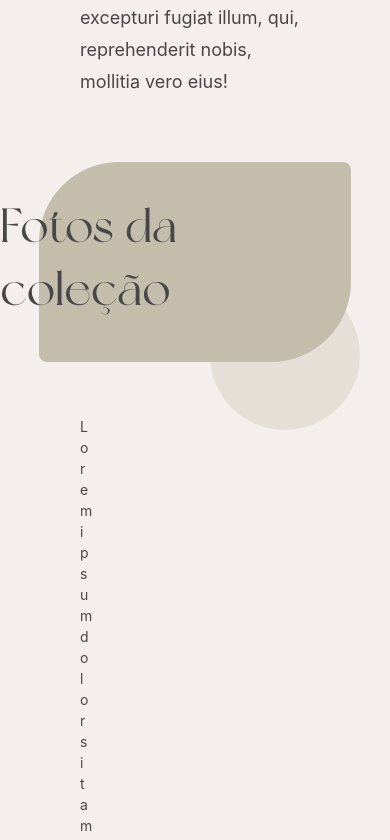
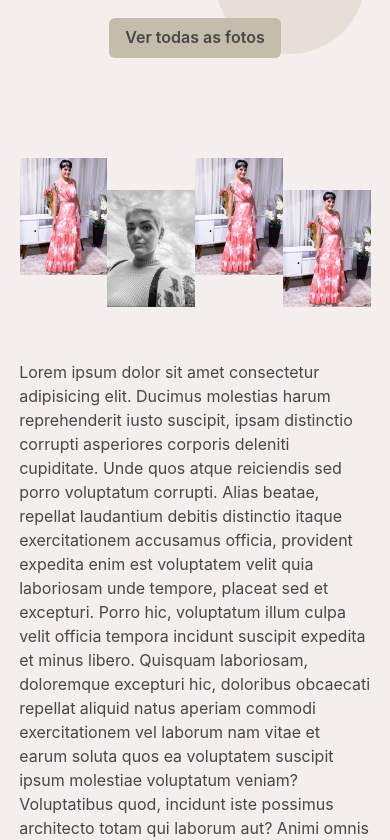
Before and after one commit to reinaldo-silva/blog-malu, a Next.js app: page /fashion in a window 390 px wide. Shown: the part 752-1592 px from the top of the page. Built offline with nearby package versions, Linux system fonts and the light colour scheme.

Commit message:
add responsive image slider

```diff
--- a/src/components/SliderImages/index.tsx
+++ b/src/components/SliderImages/index.tsx
@@ -1,10 +1,17 @@
-import { Button, Flex, Heading, Icon, Text } from '@chakra-ui/react';
+import {
+  Button,
+  Flex,
+  Heading,
+  Icon,
+  Text,
+  useMediaQuery,
+} from '@chakra-ui/react';
 import React, { useCallback, useState } from 'react';
+import { IoCloseSharp } from 'react-icons/io5';
 import {
   MdOutlineKeyboardArrowLeft,
   MdOutlineKeyboardArrowRight,
 } from 'react-icons/md';
-import { IoCloseSharp } from 'react-icons/io5';
 import ImageComp from '../Image';
 
 interface ImageProps {
@@ -52,6 +59,8 @@ interface SliderImages {
 }
 
 const SliderImages: React.FC<SliderImages> = ({ images }) => {
+  const [isLargerThan850] = useMediaQuery('(max-width: 850px)');
+  const [isLargerThan700] = useMediaQuery('(max-width: 700px)');
   const [imageFullScreen, setImageFullScreen] = useState(false);
   const [currentImage, setCurrentImage] = useState(1);
 
@@ -80,6 +89,7 @@ const SliderImages: React.FC<SliderImages> = ({ images }) => {
                 width="100vw"
                 height="100%"
                 alignItems="center"
+                onClick={() => setImageFullScreen(false)}
               >
                 <Imagem id={image.id} fullScreen src={image.src} />
               </Flex>
@@ -97,9 +107,9 @@ const SliderImages: React.FC<SliderImages> = ({ images }) => {
           >
             <Flex
               cursor="pointer"
-              width="200px"
+              width={isLargerThan850 ? '100px' : '200px'}
               height="100%"
-              bg="rgba(0,0,0,0.5)"
+              bg={isLargerThan700 ? '' : 'rgba(0,0,0,0.5)'}
               alignItems="center"
               justifyContent="center"
               onClick={() =>
@@ -122,7 +132,7 @@ const SliderImages: React.FC<SliderImages> = ({ images }) => {
               color="#f8f8f8"
               cursor="pointer"
               gap="0.2rem"
-              padding="2rem 0"
+              padding="1rem"
               onClick={() => setImageFullScreen(false)}
             >
               <Text fontWeight="bold" fontSize="lg">
@@ -132,9 +142,9 @@ const SliderImages: React.FC<SliderImages> = ({ images }) => {
             </Flex>
             <Flex
               cursor="pointer"
-              width="200px"
+              width={isLargerThan850 ? '100px' : '200px'}
               height="100%"
-              bg="rgba(0,0,0,0.5)"
+              bg={isLargerThan700 ? '' : 'rgba(0,0,0,0.5)'}
               alignItems="center"
               justifyContent="center"
               onClick={() =>
@@ -152,9 +162,13 @@ const SliderImages: React.FC<SliderImages> = ({ images }) => {
           </Flex>
         </>
       )}
-      <Flex>
+      <Flex
+        flexDirection={isLargerThan850 ? 'column-reverse' : 'row'}
+        width="100%"
+        alignItems="center"
+      >
         <Flex
-          width="calc(100% - 400px)"
+          width={isLargerThan850 ? '90%' : 'calc(100% - 400px)'}
           justifyContent="center"
           gap="1rem"
           flexDirection="column"
@@ -176,16 +190,18 @@ const SliderImages: React.FC<SliderImages> = ({ images }) => {
               );
             })}
           </Flex>
-          <Flex height="auto" width="100%" flexDirection="column">
-            <Text padding="1rem 5rem" fontSize="sm">
-              Lorem ipsum dolor sit amet consectetur, adipisicing elit. Ipsum id
-              pariatur eligendi ullam fuga fugit nam eaque molestias quas non
-              corrupti at dolorum consequatur repudiandae quos ea, ipsa beatae.
-              Ab dolor, consequatur laborum dolorem recusandae veritatis unde.
-              Porro nesciunt soluta aliquid ipsam quidem quasi. Quaerat
-              laudantium rerum veniam inventore voluptatem.
-            </Text>
-          </Flex>
+          {!isLargerThan850 && (
+            <Flex height="auto" width="100%" flexDirection="column">
+              <Text padding="1rem 5rem" fontSize="sm">
+                Lorem ipsum dolor sit amet consectetur, adipisicing elit. Ipsum
+                id pariatur eligendi ullam fuga fugit nam eaque molestias quas
+                non corrupti at dolorum consequatur repudiandae quos ea, ipsa
+                beatae. Ab dolor, consequatur laborum dolorem recusandae
+                veritatis unde. Porro nesciunt soluta aliquid ipsam quidem
+                quasi. Quaerat laudantium rerum veniam inventore voluptatem.
+              </Text>
+            </Flex>
+          )}
         </Flex>
         <Flex
           height="auto"
@@ -195,6 +211,7 @@ const SliderImages: React.FC<SliderImages> = ({ images }) => {
           position="relative"
           paddingY="2rem"
           flexDirection="column"
+          gap="2rem"
         >
           <Flex
             height="200px"
@@ -224,7 +241,7 @@ const SliderImages: React.FC<SliderImages> = ({ images }) => {
             fontWeight="normal"
             fontSize="3rem"
             color="#474747"
-            width="100%"
+            width={isLargerThan850 ? '90%' : '100%'}
             paddingRight="2rem"
             paddingTop="2rem"
           >
--- a/src/components/TextDefault/index.tsx
+++ b/src/components/TextDefault/index.tsx
@@ -1,4 +1,4 @@
-import { Text } from '@chakra-ui/react';
+import { Text, useMediaQuery } from '@chakra-ui/react';
 import React, { ReactNode } from 'react';
 
 interface TextDefaultProps {
@@ -6,8 +6,14 @@ interface TextDefaultProps {
 }
 
 const TextDefault: React.FC<TextDefaultProps> = ({ children }) => {
+  const [isLargerThan700] = useMediaQuery('(max-width: 700px)');
+
   return (
-    <Text padding="2rem 5rem" fontSize="lg" lineHeight="2rem">
+    <Text
+      padding={isLargerThan700 ? '1rem 1.2rem' : '2rem 5rem'}
+      fontSize={isLargerThan700 ? 'md' : 'lg'}
+      lineHeight={isLargerThan700 ? '1.5rem' : '2rem'}
+    >
       {children}
     </Text>
   );
--- a/src/components/TitleDefault/index.tsx
+++ b/src/components/TitleDefault/index.tsx
@@ -1,4 +1,4 @@
-import { Heading } from '@chakra-ui/react';
+import { Heading, useMediaQuery } from '@chakra-ui/react';
 import React, { ReactNode } from 'react';
 
 interface TitleDefaultProps {
@@ -6,15 +6,17 @@ interface TitleDefaultProps {
 }
 
 const TitleDefault: React.FC<TitleDefaultProps> = ({ children }) => {
+  const [isLargerThan700] = useMediaQuery('(max-width: 700px)');
+
   return (
     <Heading
       fontFamily="New york"
       fontWeight="normal"
-      fontSize="6xl"
+      fontSize={isLargerThan700 ? '5xl' : '6xl'}
       color="#474747"
       width="100%"
       textAlign="center"
-      padding="2rem 0 2rem"
+      paddingY={isLargerThan700 ? '1rem' : '2rem'}
     >
       {children}
     </Heading>
```
